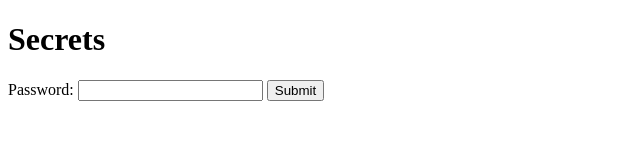
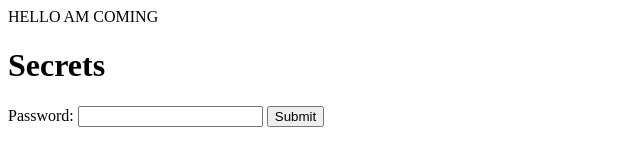
Before and after one commit to joke070/secrete-app, a website: page public/index.html in a window 1280 px wide. Shown: the whole page, without its empty margins (0-640 px from the left). Drawn offline with Linux system fonts and the light colour scheme.

Commit message:
Update index.html

```diff
--- a/public/index.html
+++ b/public/index.html
@@ -6,6 +6,7 @@
 </head>
 
 <body>
+  HELLO AM COMING
   <h1>Secrets</h1>
   <form action="/check" method="POST">
     <label for="password">Password:</label>
```
